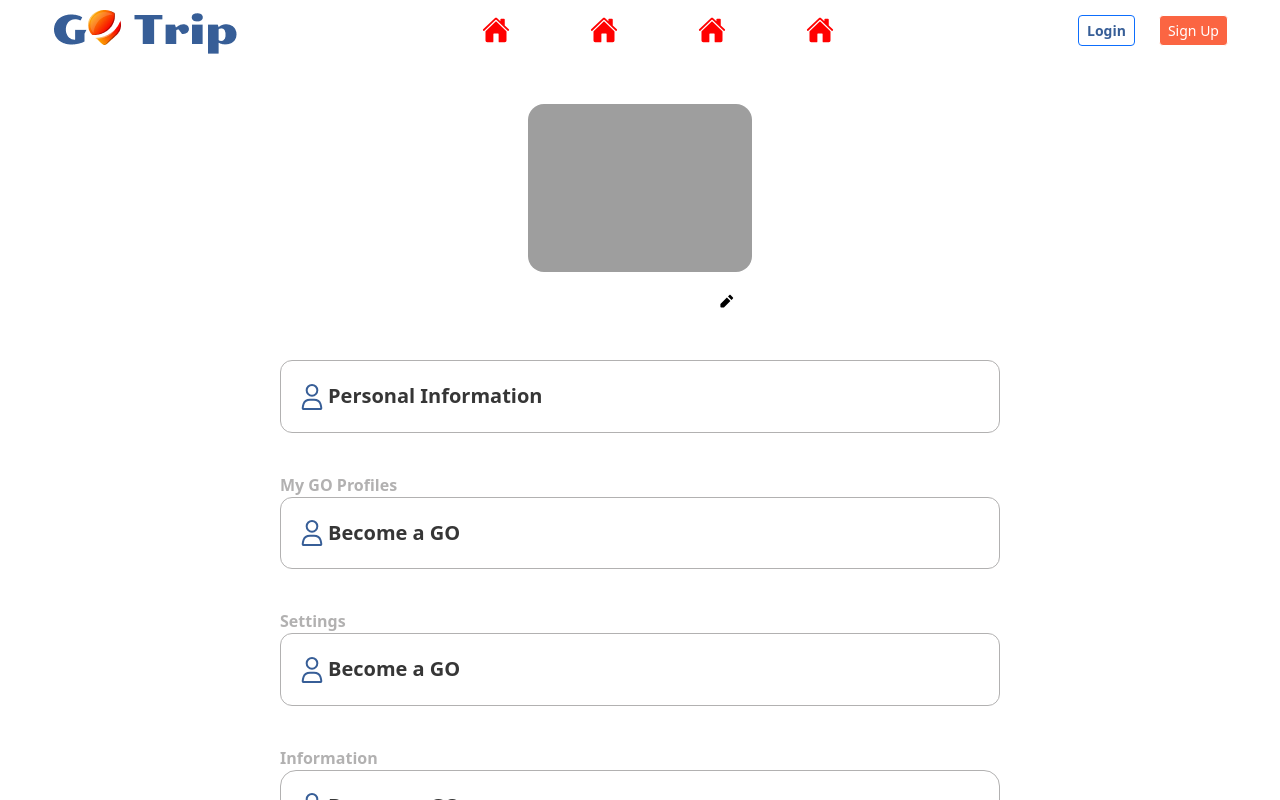
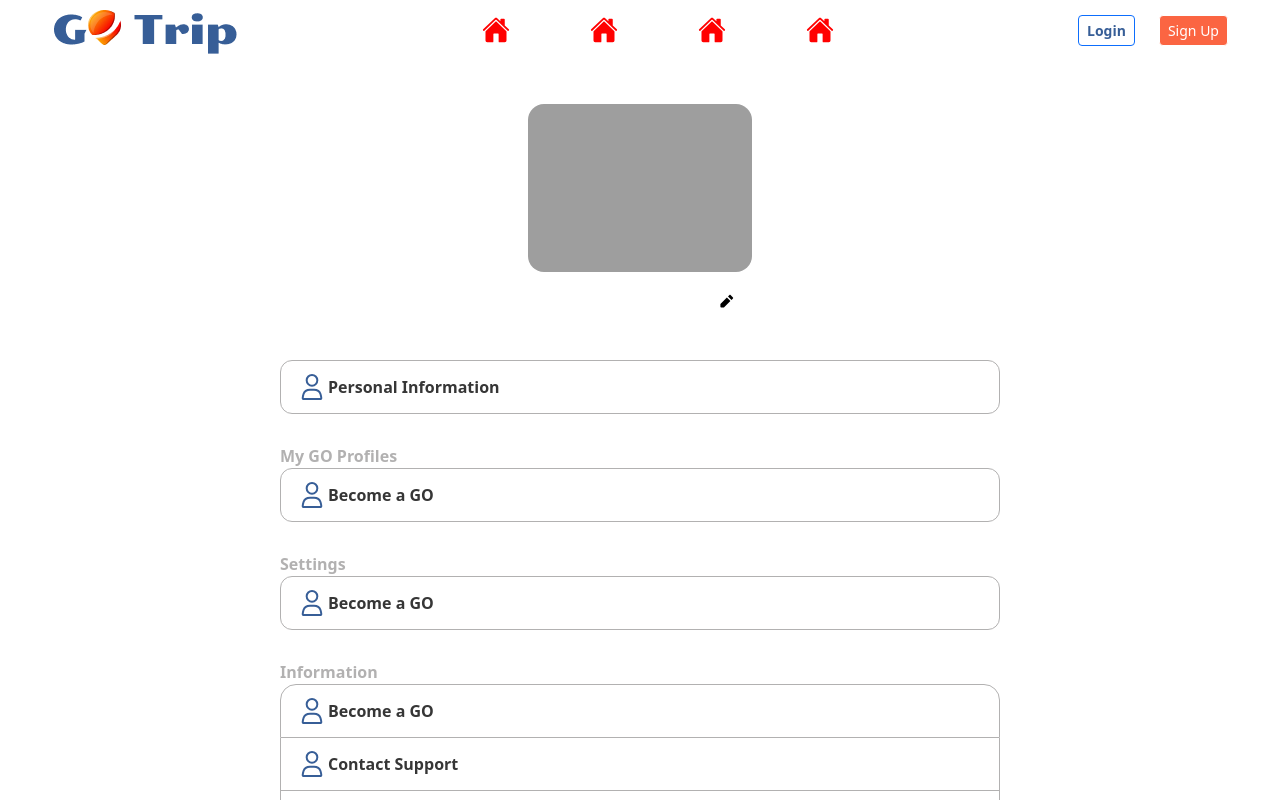
Before and after one commit to azamatkosmaganbet/travell-app-front, a React (Create React App) app: page /account/1 in a window 1280 px wide. Shown: the top 800 px of the page. Built offline with nearby package versions, Linux system fonts and the light colour scheme.

Commit message:
Changed view of profile page

```diff
--- a/public/index.html
+++ b/public/index.html
@@ -1,5 +1,5 @@
 <!DOCTYPE html>
-<html lang="en">
+<html lang="ru">
   <head>
     <meta charset="utf-8" />
     <link rel="icon" href="%PUBLIC_URL%/favicon.ico" />
@@ -35,7 +35,7 @@
       work correctly both with client-side routing and a non-root public URL.
       Learn how to configure a non-root public URL by running `npm run build`.
     -->
-    <title>React App</title>
+    <title>Go Trip</title>
 
     <script src="https://accounts.google.com/gsi/client" async></script>
   </head>
--- a/src/components/InfoCard/InfoCard.scss
+++ b/src/components/InfoCard/InfoCard.scss
@@ -1,15 +1,7 @@
 .profile-info-card {
-  padding: 19px 15px;
   border: 1px solid #b2b1b1;
   border-radius: 12px;
-  width: 100%;
-  display: flex;
-  align-items: center;
-  font-weight: 600;
-  font-size: 20px;
-  margin-bottom: 40px;
-  transition: 0.3s all linear;
-  cursor: pointer;
+  margin-bottom: 30px;
   &:hover {
     background-color: #eeeeee;
     border-color: #eee;
@@ -24,12 +16,22 @@
   border: 1px solid #b2b1b1;
   border-top-left-radius: 16px;
   border-top-right-radius: 16px;
+}
+
+.profile-common-card {
   display: flex;
   align-items: center;
   font-weight: 600;
-  padding: 19px 15px;
+  padding: 10px 15px;
   width: 100%;
-  font-size: 20px;
+  font-size: 16px;
+  transition: 0.3s all linear;
+  cursor: pointer;
+
+  &:hover {
+    background-color: #eeeeee;
+    border-color: #eee;
+  }
 }
 
 .profile-info-combined-card ~ .profile-info-combined-card {
--- a/src/components/InfoCard/InfoCard.tsx
+++ b/src/components/InfoCard/InfoCard.tsx
@@ -16,7 +16,8 @@
       <div
         className={classNames(
           type === "solo" && "profile-info-card",
-          type === "combined" && "profile-info-combined-card"
+          type === "combined" && "profile-info-combined-card",
+          "profile-common-card"
         )}
       >
         <span>
@@ -43,7 +44,7 @@
             />
           </svg>
         </span>
-        <p className={classNames(color === 'red' && "red", "default")}>{tag}</p>
+        <p className={classNames(color === "red" && "red", "default")}>{tag}</p>
       </div>
     </>
   );
```
